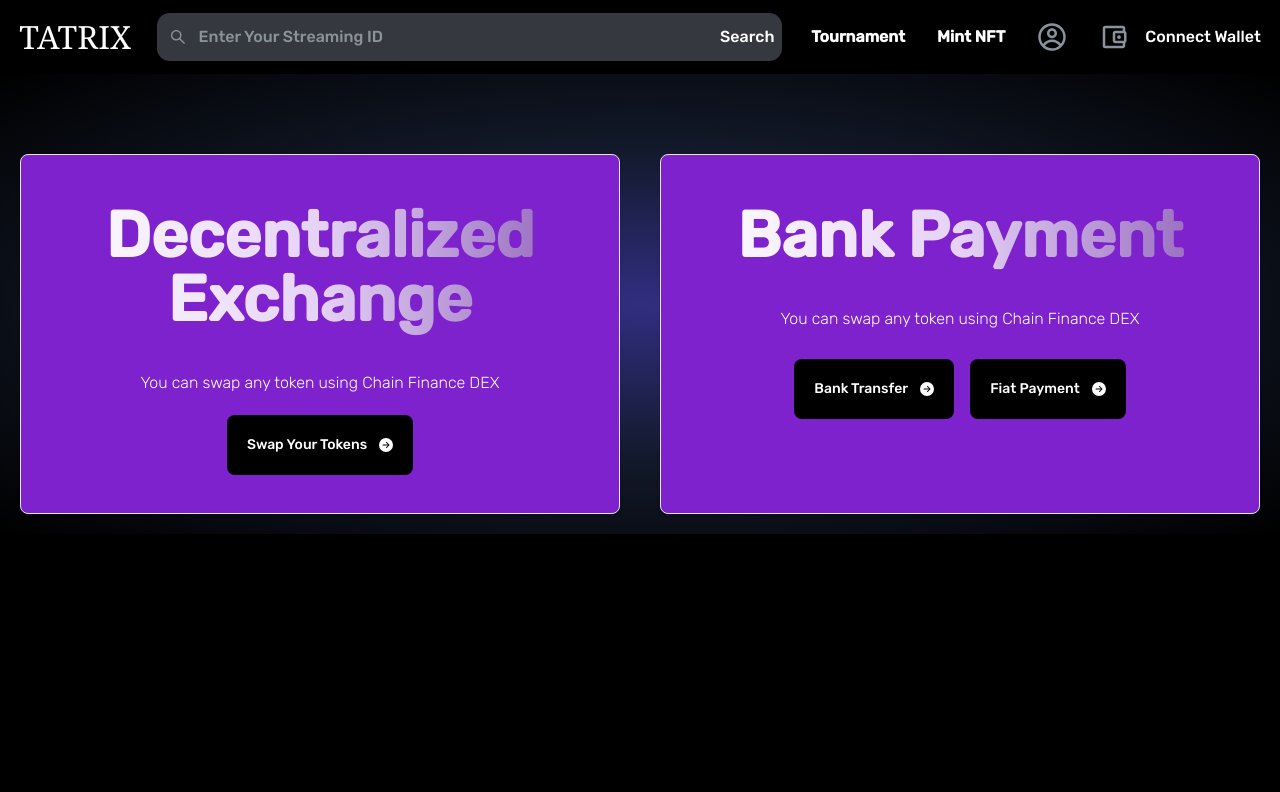
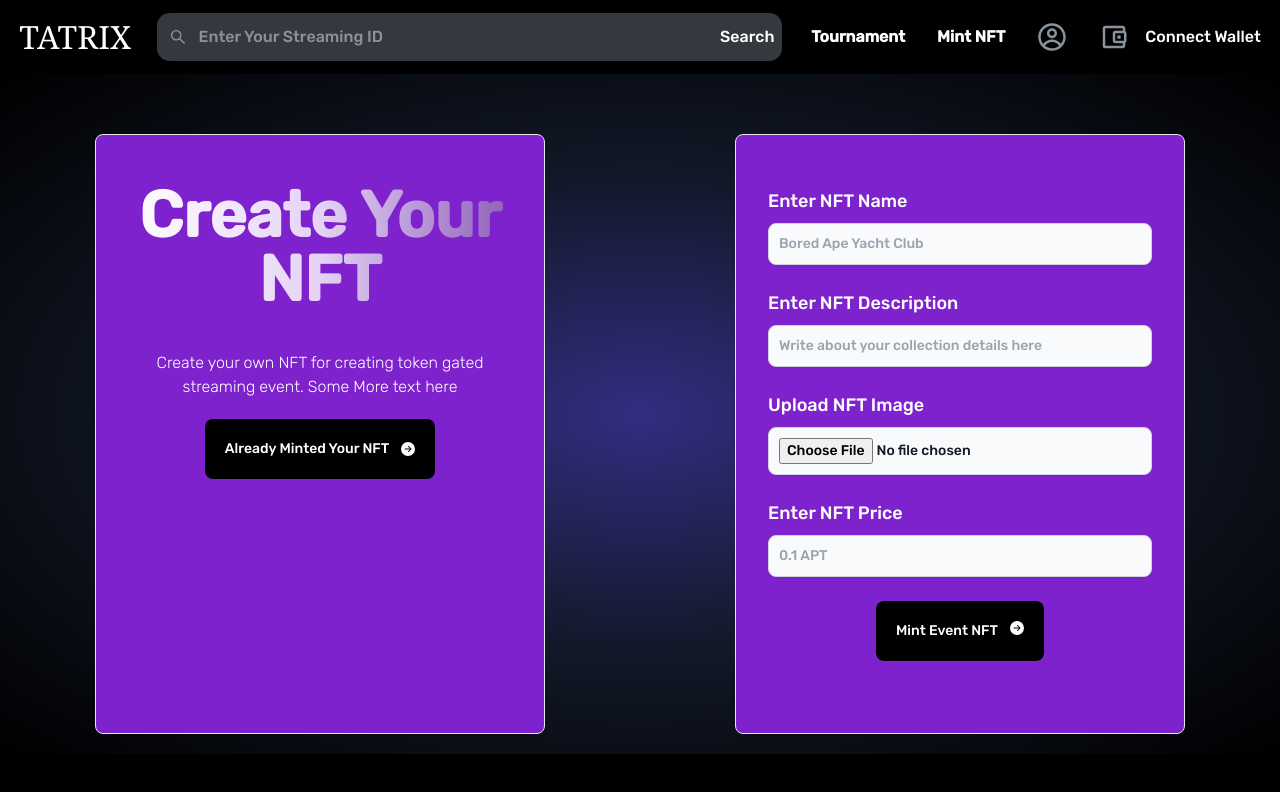
Before and after one commit to Firebond-xyz/Tatrix-, a Next.js app: page /nft in a window 1280 px wide. Shown: the top 792 px of the page. Built offline with nearby package versions, Linux system fonts and the light colour scheme.

Commit message:
created nft minting page

```diff
--- a/components/Hero.jsx
+++ b/components/Hero.jsx
@@ -8,7 +8,7 @@ const style = {
     title: `relative text-white text-[46px] font-semibold mb-[2.5rem] `,
     description: `text-[#cccccc] container-[400px] text-3xl mt-[0.8rem] mb-[.5rem]`,
     ctaContainer: `flex`,
-    accentedButton: ` relative text-lg font-semibold px-12 py-4 bg-[#adff01] rounded-lg mr-5 text-black hover:bg-[#2b9348] cursor-pointer`,
+    accentedButton: ` relative text-lg font-semibold px-12 text-white py-4 bg-purple-700 rounded-lg mr-5 text-black hover:bg-[#2b9348] cursor-pointer`,
     button: ` relative text-lg font-semibold px-12 py-4 bg-white rounded-lg mr-5 text-black hover:bg-[#f0f0f0] cursor-pointer`,
     cardContainer: `rounded-[3rem] before:bg-gray-500 before:opacity-5`,
     infoContainer: `h-20  p-4 rounded-b-lg flex items-center text-white`,
--- /dev/null
+++ b/components/NFTform.jsx
@@ -0,0 +1,93 @@
+import React, { useState, useEffect, useRef } from 'react'
+import { BsFillArrowRightCircleFill } from 'react-icons/bs'
+
+const NFTform = () => {
+    const [nftName, setNftName] = useState('');
+    const [nftDescription, setNftDescription] = useState('');
+    const [nftImage, setNftImage] = useState('');
+    const [nftPrice, setNftPrice] = useState('');
+    const [nftAmount, setNftAmount] = useState('');
+
+    const onFormSubmit = async (event) => {
+        event.preventDefault();
+        setError(false);
+        setSuccess(false);
+        console.log("Owner Wallet", ownerWallet)
+    }
+
+    const nameHandler = (event) => {
+        setNftName(event.target.value);
+    }
+
+    const descriptionHandler = (event) => {
+        setNftDescription(event.target.value);
+    }
+
+    const imageHandler = (event) => {
+        // do ipfs upload here and set the image url to nftImage
+        setNftImage(event.target.value);
+    }
+
+    const priceHandler = (event) => {
+        setNftPrice(event.target.value);
+    }
+
+
+    return (
+        <div>
+            {/* create nft form  */}
+            <div className="flex flex-col items-center justify-center">
+                <div className="w-full pt-5 max-w-lg">
+                    <form >
+                        <div className=" flex flex-col text-left mb-6">
+                            <label htmlFor="text" className=" mb-2 text-lg font-medium text-white dark:text-white">Enter NFT Name</label>
+                            <input type="text" id="input-name" onChange={nameHandler} className="shadow-sm bg-gray-50 border border-gray-300 text-gray-900 text-sm rounded-lg focus:border-purple-500 block w-full p-2.5 dark:bg-gray-700 dark:border-gray-600 dark:placeholder-gray-400 dark:text-white dark:focus:ring-blue-500 dark:focus:border-blue-500 dark:shadow-sm-light" placeholder="Bored Ape Yacht Club" required />
+                        </div>
+                        <div className=" flex flex-col text-left mb-6">
+                            <label htmlFor="text" className=" mb-2 text-lg font-medium text-white dark:text-white">Enter NFT Description</label>
+                            <input type="text" id="input-name" onChange={descriptionHandler} className="shadow-sm bg-gray-50 border border-gray-300 text-gray-900 text-sm rounded-lg focus:border-purple-500 block w-full p-2.5 dark:bg-gray-700 dark:border-gray-600 dark:placeholder-gray-400 dark:text-white dark:focus:ring-blue-500 dark:focus:border-blue-500 dark:shadow-sm-light" placeholder="Write about your collection details here" required />
+                        </div>
+
+                        <div className=" flex flex-col text-left mb-6">
+                            <label htmlFor="text" className=" mb-2 text-lg font-medium text-white dark:text-white">Upload NFT Image</label>
+                            <input type="file" id="input-name" onChange={imageHandler} className="shadow-sm bg-gray-50 border border-gray-300 text-gray-900 text-sm rounded-lg focus:border-purple-500 block w-full p-2.5 dark:bg-gray-700 dark:border-gray-600 dark:placeholder-gray-400 dark:text-white dark:focus:ring-blue-500 dark:focus:border-blue-500 dark:shadow-sm-light" required />
+                        </div>
+
+                        <div className=" flex flex-col text-left mb-6">
+                            <label htmlFor="text" className=" mb-2 text-lg font-medium text-white dark:text-white">Enter NFT Price</label>
+                            <input type="number" id="input-name" onChange={priceHandler} className="shadow-sm bg-gray-50 border border-gray-300 text-gray-900 text-sm rounded-lg focus:border-purple-500 block w-full p-2.5 dark:bg-gray-700 dark:border-gray-600 dark:placeholder-gray-400 dark:text-white dark:focus:ring-blue-500 dark:focus:border-blue-500 dark:shadow-sm-light" placeholder="0.1 APT" required />
+                        </div>
+
+                        <button className="inline-flex p-5 text-sm font-medium text-center text-white bg-black rounded-lg hover:bg-gray-800 focus:ring-4 focus:outline-none focus:ring-blue-300 dark:bg-blue-600 dark:hover:bg-blue-700 dark:focus:ring-blue-800">
+                            Mint Event NFT
+                            <BsFillArrowRightCircleFill className="ml-3" />
+                        </button>
+
+                        {/* <div className="mb-6">
+                            <label htmlFor="tokens" className="block mb-2 text-sm font-medium text-gray-900 dark:text-white">Enter Amount To Transfer</label>
+                            <input type="tokens" onChange={amountHandler} id="input-amount" className="shadow-sm bg-gray-50 border border-gray-300 text-gray-900 text-sm rounded-lg focus:ring-blue-500 focus:border-blue-500 block w-full p-2.5 dark:bg-gray-700 dark:border-gray-600 dark:placeholder-gray-400 dark:text-white dark:focus:ring-blue-500 dark:focus:border-blue-500 dark:shadow-sm-light" placeholder="0 ETH" required />
+                        </div>
+                        <div className="mb-6">
+                            <label htmlFor="password" className="block mb-2 text-sm font-medium text-gray-900 dark:text-white">Enter Verfication Code</label>
+                            <input type="number" id="input-otp" onChange={aHandler}
+                                className="shadow-sm bg-gray-50 border border-gray-300 text-gray-900 text-sm rounded-lg focus:ring-blue-500 focus:border-blue-500 block w-full p-2.5 dark:bg-gray-700 dark:border-gray-600 dark:placeholder-gray-400 dark:text-white dark:focus:ring-blue-500 dark:focus:border-blue-500 dark:shadow-sm-light" placeholder="Code" required />
+                        </div> */}
+                        {/* <div className="flex items-start mb-6">
+                                    <div className="flex items-center h-5">
+                                        <input id="terms" type="checkbox" value="" className="w-4 h-4 border border-gray-300 rounded bg-gray-50 focus:ring-3 focus:ring-blue-300 dark:bg-gray-700 dark:border-gray-600 dark:focus:ring-blue-600 dark:ring-offset-gray-800 dark:focus:ring-offset-gray-800" required />
+                                    </div>
+                                    <label htmlFor="terms" className="ml-2 text-sm font-medium text-gray-900 dark:text-gray-300">Verifying <a className="text-blue-600 hover:underline dark:text-blue-500">Transaction</a></label>
+                                </div> */}
+                        {/* <button type="submit" onClick={naiveProve}
+                            disabled={otpDisable} className="text-white bg-blue-700 hover:bg-blue-800 focus:ring-4 focus:outline-none focus:ring-blue-300 font-medium rounded-lg text-sm px-5 py-2.5 text-center dark:bg-blue-600 dark:hover:bg-blue-700 dark:focus:ring-blue-800">
+                            Send
+                        </button> */}
+                    </form>
+
+                </div>
+            </div>
+        </div>
+    )
+}
+
+export default NFTform
--- a/pages/nft.jsx
+++ b/pages/nft.jsx
@@ -1,23 +1,27 @@
 import React from 'react'
 import Link from 'next/link';
 import { BsFillArrowRightCircleFill } from 'react-icons/bs'
+import NFTform from '../components/NFTform';
 
 
 export default function Nft() {
     return (
         <div className='h-screen bg-black'>
             <div className='bg-[radial-gradient(ellipse_at_center,_var(--tw-gradient-stops))] from-indigo-900 via-gray-900 to-black'>
-                <div className="grid mb-0 pt-10 pb-5 mt-0 md:mb-10 md:grid-cols-2 ">
+                <div className="grid mb-0 pt-5 pb-5 mt-0 md:mb-10 md:grid-cols-2 ">
                     <figure className="flex flex-col items-center justify-center pt-10 ">
 
-                        <div className="text-center align-middle w-[600px] h-[360px] p-8 bg-purple-700 border border-gray-200 rounded-lg shadow dark:bg-gray-800 dark:border-gray-700">
+                        <div className="text-center align-middle w-[450px] h-[600px] p-8 bg-purple-700 border border-gray-200 rounded-lg shadow dark:bg-gray-800 dark:border-gray-700">
                             <div className="md:mt-4 md:mb-8 mb-6 md:pb-2 bg-gradient-to-r from-[#fff] via-[#fff]/80 to-[#9d9ea1]/50 bg-clip-text
 text-transparent xl:text-[4rem] md:text-5xl font-bold font-polySans md:max-w-5xl text-center text-[22px] max-w-[575px]">
-                                Decentralized Exchange</div>
-                            <p className='text-white pb-5'> You can swap any token using Chain Finance DEX</p>
+                                Create Your NFT</div>
+                            <p className='text-white pb-5'>
+                                Create your own NFT for creating token gated streaming event.
+                                Some More text here
+                            </p>
                             <Link legacyBehavior href="/">
                                 <a className="inline-flex justify-center align-middle items-center p-5 text-sm font-medium text-center text-white bg-black rounded-lg hover:bg-gray-800 focus:ring-4 focus:outline-none focus:ring-blue-300 dark:bg-blue-600 dark:hover:bg-blue-700 dark:focus:ring-blue-800">
-                                    Swap Your Tokens
+                                    Already Minted Your NFT
                                     <BsFillArrowRightCircleFill className="ml-3" />
                                 </a>
                             </Link>
@@ -27,21 +31,8 @@ text-transparent xl:text-[4rem] md:text-5xl font-bold font-polySans md:max-w-5xl
 
 
                     <figure className="flex flex-col items-center justify-center pt-10 ">
-                        <div className="text-center align-middle w-[600px] h-[360px] p-8 bg-purple-700 border border-gray-200 rounded-lg shadow dark:bg-gray-800 dark:border-gray-700">
-                            <div className="md:mt-4 md:mb-8 mb-6 md:pb-2 bg-gradient-to-r from-[#fff] via-[#fff]/80 to-[#9d9ea1]/50 bg-clip-text
-text-transparent xl:text-[4rem] md:text-5xl font-bold font-polySans md:max-w-5xl text-center text-[22px] max-w-[575px]">
-                                Bank Payment</div>
-                            <p className='text-white pb-5'> You can swap any token using Chain Finance DEX</p>
-                            <Link legacyBehavior href="/">
-                                <a className="inline-flex justify-center align-middle items-center m-2 p-5 text-sm font-medium text-center text-white bg-black rounded-lg hover:bg-gray-800 focus:ring-4 focus:outline-none focus:ring-blue-300 dark:bg-blue-600 dark:hover:bg-blue-700 dark:focus:ring-blue-800">
-                                    Bank Transfer
-                                    <BsFillArrowRightCircleFill className="ml-3" />							</a>
-                            </Link>
-                            <Link legacyBehavior href="/">
-                                <a className="inline-flex justify-center align-middle m-2 items-center p-5 text-sm font-medium text-center text-white bg-black rounded-lg hover:bg-gray-800 focus:ring-4 focus:outline-none focus:ring-blue-300 dark:bg-blue-600 dark:hover:bg-blue-700 dark:focus:ring-blue-800">
-                                    Fiat Payment
-                                    <BsFillArrowRightCircleFill className="ml-3" />							</a>
-                            </Link>
+                        <div className="text-center align-middle w-[450px] h-[600px] p-8 bg-purple-700 border border-gray-200 rounded-lg shadow dark:bg-gray-800 dark:border-gray-700">
+                            <NFTform />
                         </div>
                     </figure>
                 </div>
```
